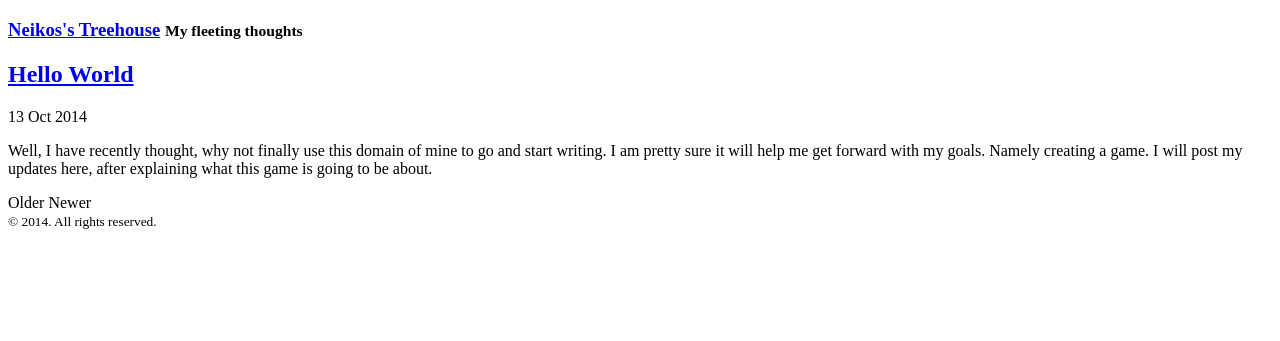
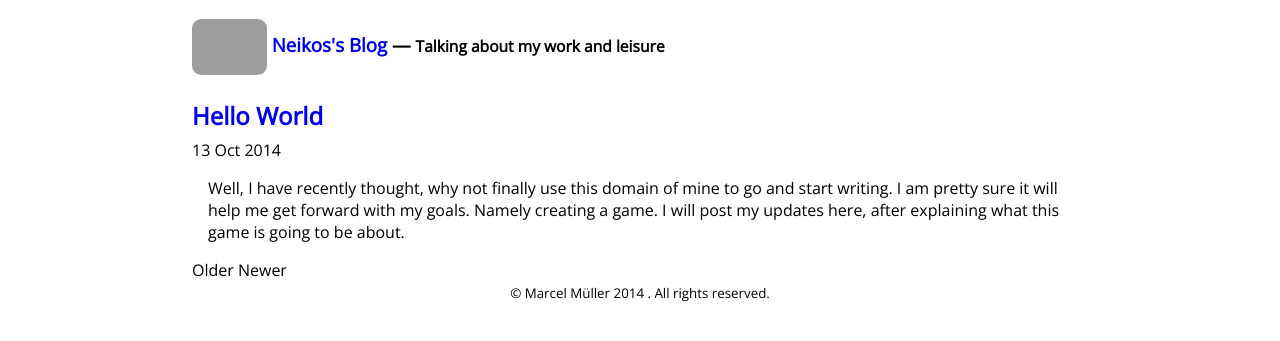
Before and after one commit to TheNeikos/TheNeikos.github.io, a Jekyll site: the page built from index.html, in a window 1280 px wide. Shown: the top 341 px of the page. Built offline with Jekyll 4.4.1, drawn with Linux system fonts in a browser that asks for light colours; the list of posts is cut into pages by our own code; grey boxes are pictures that could not be loaded.

Commit message:
Styled up the site

```diff
--- a/_config.yml
+++ b/_config.yml
@@ -2,12 +2,12 @@
 permalink:      pretty
 relative_permalinks: true
 
-title:          Neikos's Treehouse
-tagline:        My fleeting thoughts
+title:          Neikos's Blog
+tagline:        Talking about my work and leisure
 description:    Ideas and thoughts I have from tie to time
 url:            http://neikos.me
 paginate:       1
 baseurl:        /
 author:
-    name:       Marcel Mueller
+    name:       Marcel M&uuml;ller
     email:      marcel-muller@hotmail.com
--- a/_includes/head.html
+++ b/_includes/head.html
@@ -7,9 +7,10 @@
         {% if page.title == "Home" %}
             {{ site.title }} &middot; {{ site.tagline }}
         {% else %}
-            {{ page.title }} &middot; {{ page.tagline }}
+            {{ page.title }} &middot; {{ site.title }}
         {% endif %}
     </title>
 
-    <link rel=stylesheet href="{{ site.basurl }}public/css/main.css">
+    <link href='http://fonts.googleapis.com/css?family=Open+Sans' rel='stylesheet' type='text/css'>
+    <link rel=stylesheet href="{{ site.baseurl }}public/css/main.css">
 </head>
--- a/_layouts/default.html
+++ b/_layouts/default.html
@@ -8,7 +8,11 @@
     <div class="container content">
       <header class="masthead">
         <h3 class="masthead-title">
-          <a href="{{ site.baseurl }}" title="Home">{{ site.title }}</a>
+          <a href="{{ site.baseurl }}" title="Home">
+              <img src="http://i.imgur.com/WhZ0eyI.jpg?1">
+              {{ site.title }}
+          </a>
+          &mdash;
           <small>{{ site.tagline }}</small>
         </h3>
       </header>
@@ -19,7 +23,11 @@
 
       <footer class="footer">
         <small>
-          &copy; <time datetime="{{ site.time | date_to_xmlschema }}">{{ site.time | date: '%Y' }}</time>. All rights reserved.
+            &copy; {{ site.author.name }}
+            <time datetime="{{ site.time | date_to_xmlschema }}">
+                {{ site.time | date: '%Y' }}
+            </time>.
+            All rights reserved.
         </small>
       </footer>
     </div>
--- /dev/null
+++ b/public/css/main.css
@@ -0,0 +1,46 @@
+* {
+    box-sizing: border-box;
+}
+
+html, body {
+    margin: 0;
+    font-size: 16px;
+    font-family: 'Open Sans', sans-serif;
+}
+
+a {
+    text-decoration: none;
+}
+
+a:visited {
+    color: #1A341A;
+}
+
+.container.content {
+    width: 70%;
+    min-width: 20em;
+    margin: 0 auto;
+}
+
+.masthead-title img {
+    vertical-align: middle;
+    height: 3em;
+    border-radius: 0.5em;
+}
+
+article h1 {
+    margin-top: 1em;
+    margin-bottom: 0.3em;
+}
+
+article p {
+    padding-left: 1em;
+}
+
+aside h2 {
+    font-size: 1em;
+}
+
+footer {
+    text-align: center;
+}
```
